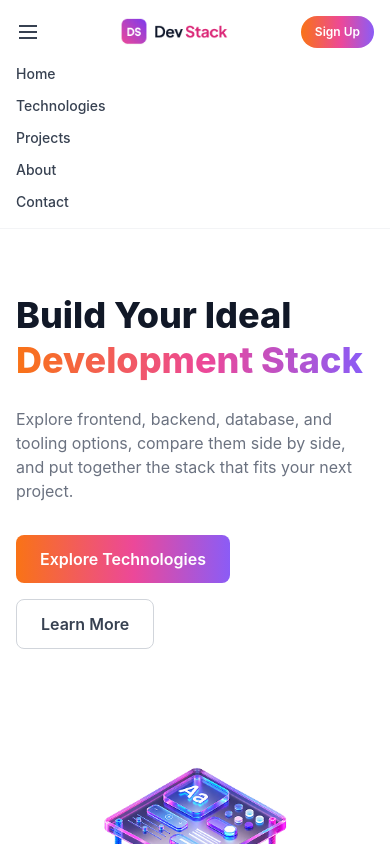
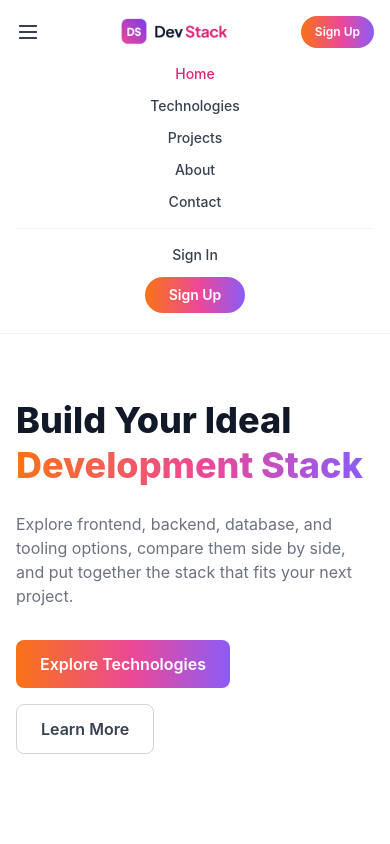
Before and after one commit to SamaunRezvi/assignment_five, a React (Vite) app: page / in a window 390 px wide. Both pictures are taken after a click on the button "Toggle menu". Shown: the top 844 px of the page. Built offline with nearby package versions, Linux system fonts and the light colour scheme.

Commit message:
fix mobile menu: center align nav links and show sign in/up buttons

```diff
--- a/src/components/Navbar.jsx
+++ b/src/components/Navbar.jsx
@@ -57,13 +57,15 @@ export default function Navbar() {
 
         {/* mobile dropdown menu */}
         {menuOpen && (
-          <div className="md:hidden pb-4">
-            <ul className="flex flex-col gap-3">
-              {navLinks.map((link) => (
+          <div className="md:hidden pb-5">
+            <ul className="flex flex-col items-center gap-3">
+              {navLinks.map((link, index) => (
                 <li key={link}>
                   <a
                     href={`#${link.toLowerCase()}`}
-                    className="block text-sm font-medium text-gray-700 hover:text-pink-600"
+                    className={`block text-sm font-medium ${
+                      index === 0 ? 'text-pink-600' : 'text-gray-700 hover:text-pink-600'
+                    }`}
                     onClick={() => setMenuOpen(false)}
                   >
                     {link}
@@ -71,6 +73,15 @@ export default function Navbar() {
                 </li>
               ))}
             </ul>
+
+            <div className="mt-4 flex flex-col items-center gap-3 border-t border-gray-100 pt-4">
+              <button className="text-sm font-medium text-gray-700 hover:text-gray-900">
+                Sign In
+              </button>
+              <button className="bg-brand-gradient text-white text-sm font-semibold px-6 py-2 rounded-full hover:opacity-90 transition-opacity">
+                Sign Up
+              </button>
+            </div>
           </div>
         )}
       </nav>
```
